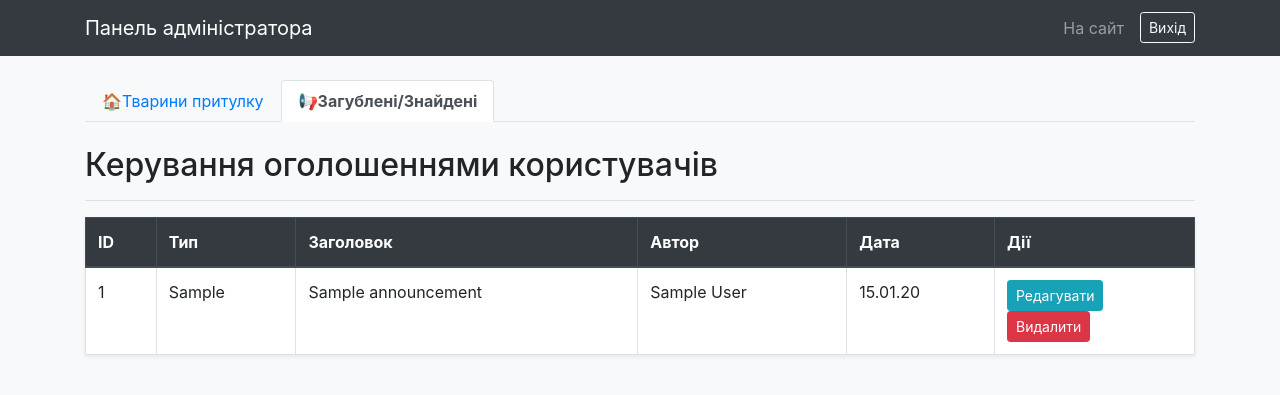
After one commit to kviktoria1710/happytail, a PHP site: page /admin/announcements.php in a window 1280 px wide. The commit adds this page. Shown: the top 395 px of the page. Run offline with PHP 8.4, Linux system fonts and the light colour scheme; the visitor is signed in with stand-in values (Sample User, id 1); tables that the repository leaves empty hold one stand-in row (values such as "Sample post").

Commit message:
Added user announcements management to admin panel

```diff
--- /dev/null
+++ b/admin/announcements.php
@@ -0,0 +1,80 @@
+<?php
+session_start();
+if (!isset($_SESSION["login"]) || $_SESSION["login"] !== 'admin') {
+    header('Location: ../login/index.php');
+    exit();
+}
+
+require_once '../include/config.php';
+require_once '../include/functions.php';
+
+$sql = "SELECT a.*, u.name as user_name
+        FROM announcements a
+        LEFT JOIN users u ON a.user_id = u.id
+        ORDER BY a.id ASC";
+$result = mysqli_query($conn, $sql);
+$announcements = mysqli_fetch_all($result, MYSQLI_ASSOC);
+?>
+<!DOCTYPE html>
+<html lang="uk">
+<head>
+    <meta charset="UTF-8">
+    <title>Адмінка - Оголошення</title>
+    <link rel="stylesheet" href="https://cdn.jsdelivr.net/npm/bootstrap@4.6.2/dist/css/bootstrap.min.css">
+</head>
+<body class="bg-light">
+
+<nav class="navbar navbar-dark bg-dark">
+    <div class="container">
+        <a class="navbar-brand" href="#">Панель адміністратора</a>
+        <ul class="navbar-nav flex-row">
+            <li class="nav-item mr-3"><a class="nav-link" href="../index.php">На сайт</a></li>
+            <li class="nav-item"><a class="btn btn-outline-light btn-sm mt-1" href="logout.php">Вихід</a></li>
+        </ul>
+    </div>
+</nav>
+
+<div class="container mt-4">
+    <ul class="nav nav-tabs mb-4">
+        <li class="nav-item">
+            <a class="nav-link" href="index.php">🏠Тварини притулку</a>
+        </li>
+        <li class="nav-item">
+            <a class="nav-link active font-weight-bold" href="announcements.php">📢Загублені/Знайдені</a>
+        </li>
+    </ul>
+
+    <h2>Керування оголошеннями користувачів</h2>
+    <hr>
+
+    <table class="table table-bordered table-hover bg-white shadow-sm">
+        <thead class="thead-dark">
+            <tr>
+                <th>ID</th>
+                <th>Тип</th>
+                <th>Заголовок</th>
+                <th>Автор</th>
+                <th>Дата</th>
+                <th width="200">Дії</th>
+            </tr>
+        </thead>
+        <tbody>
+            <?php foreach($announcements as $item): ?>
+                <tr>
+                    <td><?= $item['id'] ?></td>
+                    <td><?= htmlspecialchars($item['type']) ?></td>
+                    <td><?= htmlspecialchars($item['title']) ?></td>
+                    <td><?= htmlspecialchars($item['user_name']) ?></td>
+                    <td><?= date('d.m.y', strtotime($item['created_at'])) ?></td>
+                    <td>
+                        <a href="../edit-announcement.php?id=<?= $item['id'] ?>" class="btn btn-info btn-sm">Редагувати</a>
+                        <a href="../delete-announcement.php?id=<?= $item['id'] ?>" class="btn btn-danger btn-sm" onclick="return confirm('Видалити оголошення?')">Видалити</a>
+                    </td>
+                </tr>
+            <?php endforeach; ?>
+        </tbody>
+    </table>
+</div>
+
+</body>
+</html>
```
Also changed, not shown: admin/index.php (+16 -3 lines).
